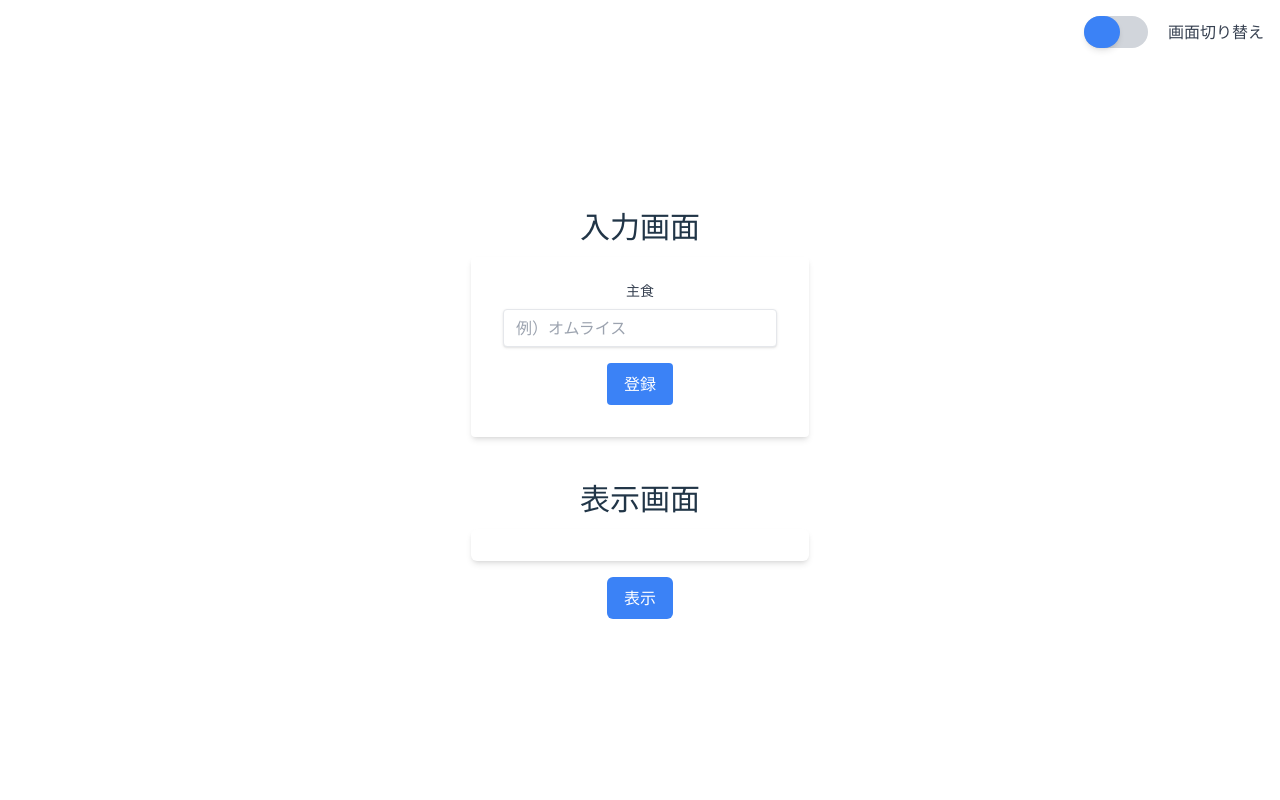
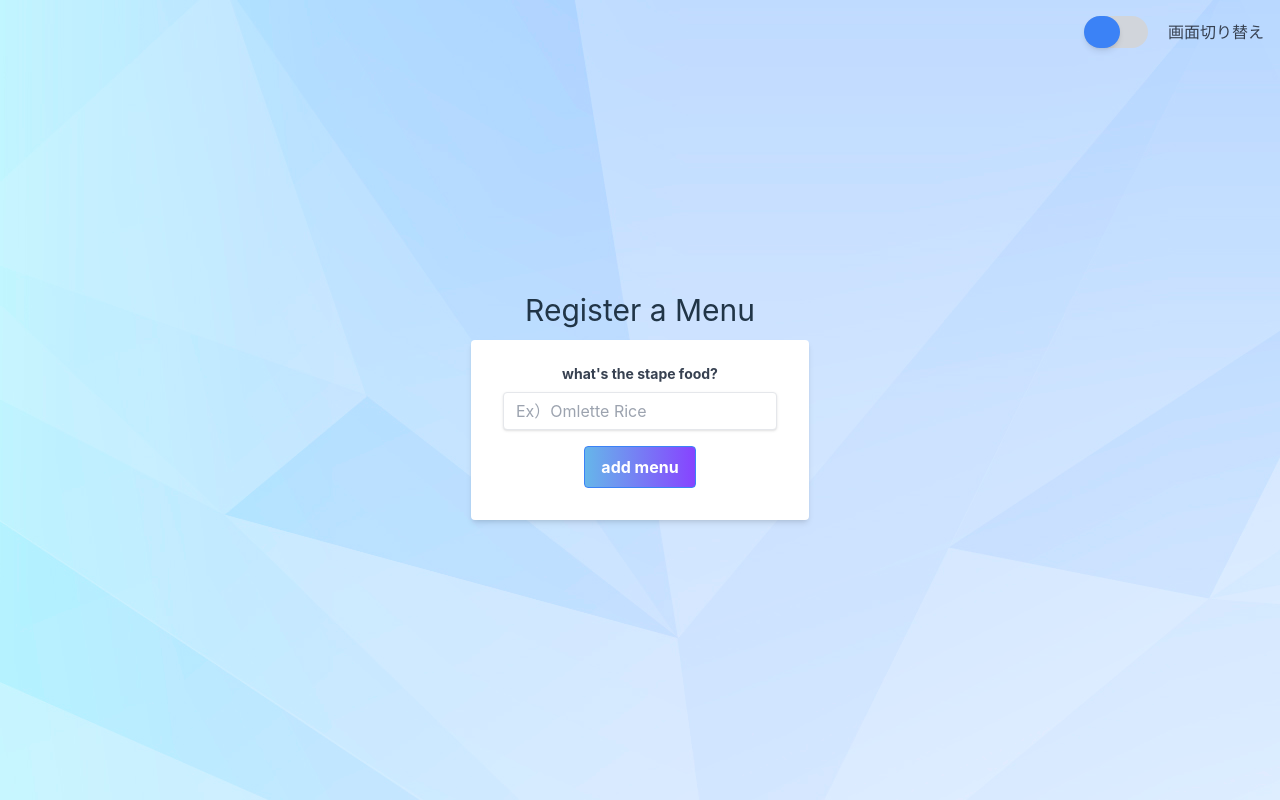
Before and after one commit to k-noguchi01/lesson-vue-app, a Vue app in the folder lesson-vue-project/: page / in a window 1280 px wide. Built offline with nearby package versions, Linux system fonts and the light colour scheme.

Commit message:
登録画面、表示画面作成

```diff
--- a/lesson-vue-project/src/App.vue
+++ b/lesson-vue-project/src/App.vue
@@ -2,9 +2,8 @@
 import { ref } from "vue";
 import ShowRandomMenu from "./components/ShowRandomMenu.vue";
 import InputMenu from "./components/InputMenu.vue";
-const isChecked = ref(false);
+const isChecked = ref(true);
 </script>
-
 <template>
   <div>
     <div class="fixed top-4 right-4">
@@ -14,31 +13,30 @@ const isChecked = ref(false);
           <div
             class="absolute left-1 top-1 bg-white rounded-full shadow-md transition-transform"
             :class="{
-              'translate-x-full': isChecked,
-              'translate-x-0': !isChecked,
+              'translate-x-full': !isChecked,
+              'translate-x-0': isChecked,
             }"
           ></div>
           <div
             class="absolute right-1 top-1 bg-white rounded-full shadow-md transition-transform"
             :class="{
-              'translate-x-0': isChecked,
-              'translate-x-full': !isChecked,
+              'translate-x-0': !isChecked,
+              'translate-x-full': isChecked,
             }"
           ></div>
           <div
             class="absolute top-0 left-0 bottom-0 w-9 bg-blue-500 rounded-full shadow-md transition-transform"
             :class="{
-              'translate-x-full': isChecked,
-              'translate-x-0': !isChecked,
+              'translate-x-full': !isChecked,
+              'translate-x-0': isChecked,
             }"
           ></div>
         </div>
         <span class="ml-5 text-gray-700">画面切り替え</span>
       </label>
     </div>
-    <InputMenu />
-  <ShowRandomMenu />
+    <InputMenu v-if="isChecked"/>
+    <ShowRandomMenu v-else />
   </div>
 </template>
-<style scoped>
-</style>
+<style scoped></style>
--- a/lesson-vue-project/src/components/InputMenu.vue
+++ b/lesson-vue-project/src/components/InputMenu.vue
@@ -1,6 +1,6 @@
 <template>
-    <div>
- <h1 class="text-3xl py-3 mt-4">入力画面</h1>
+  <div class="inner-content">
+    <h1 class="text-3xl py-3 mt-4">Register a Menu</h1>
     <div class="flex justify-conter w-auto">
       <div class="grid justify-items-center">
         <form class="bg-white shadow-md rounded px-8 pt-6 pb-8 mb-4">
@@ -9,38 +9,82 @@
               class="block text-gray-700 text-sm font-bold mb-2"
               for="username"
             >
-              主食
+              what's the stape food?
             </label>
             <input
               class="shadow appearance-none border rounded w-full py-2 px-3 text-gray-700 leading-tight focus:outline-none focus:shadow-outline"
               id="username"
-              placeholder="例）オムライス"
+              placeholder="Ex）Omlette Rice"
               v-model="inputMenu"
             />
           </div>
           <div class="flex items-center justify-center">
             <button
-              class="bg-blue-500 hover:bg-blue-700 text-white font-bold py-2 px-4 rounded focus:outline-none focus:shadow-outline"
+              class="add-button hover:bg-white text-white blue border-blue-500 font-bold py-2 px-4 rounded focus:outline-none focus:shadow-outline"
               type="button"
               @click="onAddMenu"
             >
-              登録
+              add menu
             </button>
           </div>
         </form>
       </div>
+      <div
+        class="bg-white shadow-md rounded ml-4 px-8 pt-6 pb-8 mb-4"
+        v-if="registMenues.length !== 0"
+      >
+
+      <label
+              class="block text-gray-700 text-sm font-bold mb-2"
+              for="username"
+            >
+            meun
+            </label>
+        <p
+          v-for="(text, index) in registMenues"
+          :key="index"
+          :class="[
+            'px-4 py-2 rounded-md animate-slide-in-left',
+            displayAnimation,
+          ]"
+        >
+          {{ text }}
+        </p>
+      </div>
     </div>
-    </div>
+  </div>
 </template>
 <script setup>
-import {ref} from "vue";
-
+import { ref } from "vue";
+const registMenues = ref([]);
 const inputMenu = ref("");
 function onAddMenu() {
-  registMenues.value.push(inputMenu.value);
-  inputMenu.value = "";
-  alert("登録完了");
+  if(inputMenu!==""){
+    registMenues.value.push(inputMenu.value);
+    inputMenu.value = "";
+    alert("successful");
+  }
   console.log(registMenues);
-  console.log(isEffect.value);
 }
 </script>
+<style>
+.main-content {
+  background: url(../../img/43374.jpg);
+}
+.animate-slide-in-left {
+  animation: slideInLeft ease 0.5s;
+}
+@keyframes slideInLeft {
+  0% {
+    transform: translateX(-100%);
+    opacity: 0;
+  }
+  100% {
+    transform: translateX(0);
+    opacity: 1;
+  }
+}
+.add-button{
+  background:linear-gradient(90deg,#66b6ea,#8743ff);
+}
+</style>
--- a/lesson-vue-project/src/components/ShowRandomMenu.vue
+++ b/lesson-vue-project/src/components/ShowRandomMenu.vue
@@ -2,7 +2,7 @@
   <div class="max-w-lg mx-auto">
     <!-- 文言の表示エリア -->
     <h1 class="text-3xl py-3 mt-4">表示画面</h1>
-    <div class="bg-white shadow-md rounded-md p-4 mb-4">
+    <div class="show-content bg-white shadow-md rounded-md p-4 mb-4">
       <p class="text-lg text-gray-800">{{ selectedItem }}</p>
     </div>
     <!-- ボタン -->
@@ -23,3 +23,8 @@ function getRandomItemByRegistMenues() {
     registMenues.value[Math.floor(Math.random() * registMenues.value.length)];
 }
 </script>
+<style>
+ .show-content{
+    opacity: 0.7;
+}
+</style>
```
Also changed, not shown: lesson-vue-project/img/43374.jpg (added), lesson-vue-project/img/rm218-katie-13.jpg (added).
